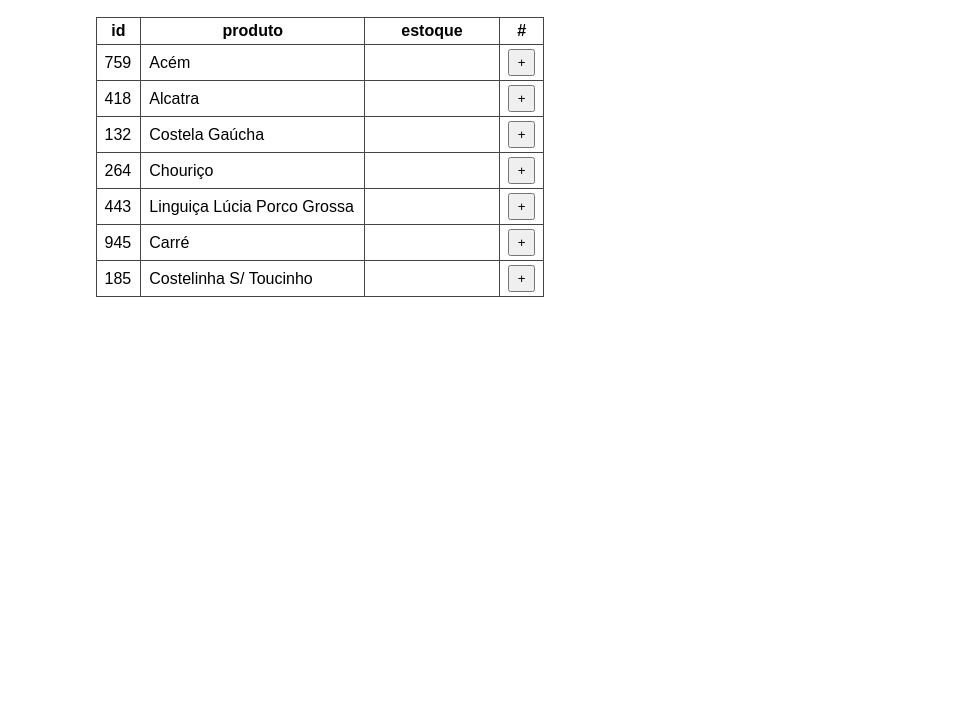
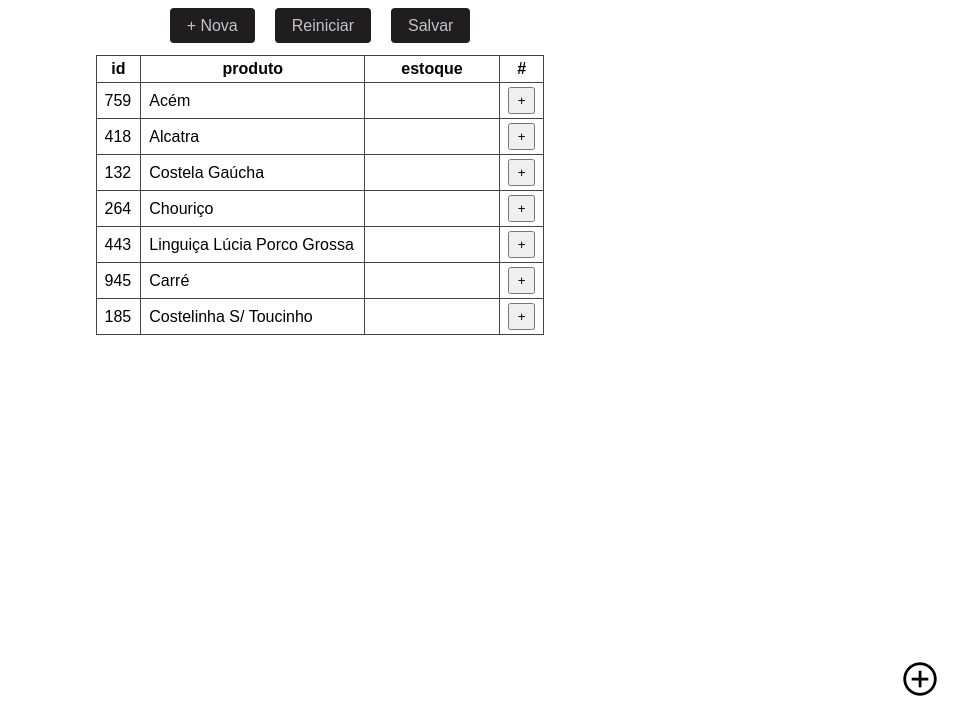
Before and after one commit to csleandro92/SGM, a plain HTML site: page index.html in a window 1280 px wide. Shown: the part 77-800 px from the top of the page, without its empty margins (320-1280 px from the left). Drawn offline with nearby package versions, Linux system fonts and the light colour scheme.

Commit message:
minor fix

```diff
--- a/index.html
+++ b/index.html
@@ -1,7 +1,9 @@
 <!DOCTYPE html>
-<html lang="en">
+<html lang="pt-br">
 
 <head>
+  <link rel="stylesheet" href="https://fonts.googleapis.com/css2?family=Material+Symbols+Outlined:opsz,wght,FILL,GRAD@20..48,100..700,0..1,-50..200" />
+
   <meta charset="UTF-8">
   <meta name="viewport" content="width=device-width, initial-scale=1.0">
   <title>SGM 1.0.0</title>
@@ -10,7 +12,16 @@
 </head>
 
 <body>
-  <h1>SGM</h1>
+  <header>
+    <h1>SGM</h1>
+    <nav>
+      <ul id="menu">
+        <li><a href="#new">+ Nova</a></li>
+        <li><a href="#reset">Reiniciar</a></li>
+        <li><a href="#save">Salvar</a></li>
+      </ul>
+    </nav>
+  </header>
   <table align="center" id="app">
     <thead>
       <tr>
@@ -39,6 +50,11 @@
       </tr> -->
     </tbody>
   </table>
+  <div id="add-item">
+    <span class="material-symbols-outlined">
+      add_circle
+    </span>
+  </div>
 </body>
 
 </html>
--- a/script.js
+++ b/script.js
@@ -1,47 +1,53 @@
-console.log("--- INICIANDO SGM ---");
-
+// Declaração de variáveis
 const table = document.querySelector("#app tbody");
 
+/* Objeto Database
+ * - responsável por receber os dados que serão semeados na tabela
+ */
 const Database = {
-  async create() {
-    const res = await fetch("./db.json");
-    const json = await res.json();
+  async readData() {
+    const response = await fetch("./db.json");
+    const json = await response.json();
     return json;
   },
 };
 
-Database.create().then((dados) => {
+Database.readData().then((data) => {
   // Agrupar itens por ordem alfabética e por categoria
-  dados.sort((a, b) => (a.produto < b.produto ? -1 : true));
-  dados.sort((a, b) => (a.categoria < b.categoria ? -1 : true));
+  data.sort((a, b) => (a.produto < b.produto ? -1 : true));
+  data.sort((a, b) => (a.categoria < b.categoria ? -1 : true));
 
-  const produtos = dados.map(
-    ({ id, produto }, index) =>
-      `<tr>
+  // Mapear os dados para exibir na tabela
+  const products = data.map(({ id, produto, estoque }, index) => {
+    return `<tr id="item-${index}">
         <td>${id}</td>
         <td>${produto}</td>
-        <td id="estoque-${index}"></td>
-        <td><button onclick="addEstoque(${index})">+</button>
-      </tr>
-      `
-  );
-  table.innerHTML = produtos.join("");
+        <td>${estoque || ""}</td>
+        <td><button onclick="addEstoque(${index})">+</button></td>
+      </tr>`; //FIX estoque
+  });
+
+  // Exibir os dados no browser
+  table.innerHTML = products.join("");
 });
 
 function addEstoque(index) {
-  const line = document.getElementById(`estoque-${index}`);
+  const line = document.querySelector(`#item-${index} td:nth-child(3n)`);
+
   const next = line.innerText || 0;
-  line.classList.add("estoque");
+
+  line.classList.add("d-flex");
   line.innerHTML = `<input type="number" id=${index}><button class="save" onclick="increment(${index}, ${next})">Salvar</button>`;
   document.getElementById(index).focus();
 }
 
 function increment(index, next) {
-  const line = document.getElementById(`estoque-${index}`);
+  const line = document.querySelector(`#item-${index} td:nth-child(3n)`);
+
   const current = document.getElementById(index).value || 0;
 
   const total = Number.parseInt(next) + Number.parseInt(current);
 
   line.innerText = total;
-  line.classList.remove("estoque");
+  line.classList.remove("d-flex");
 }
--- a/style.css
+++ b/style.css
@@ -1,9 +1,20 @@
+/* CSS Reset */
 * {
   margin: 0;
   padding: 0;
   box-sizing: border-box;
 }
 
+a {
+  text-decoration: none;
+  color: inherit;
+}
+
+ul {
+  list-style: none;
+}
+
+/* Estilo Geral */
 :root {
   font-size: 62.5%;
 }
@@ -16,17 +27,39 @@ body {
   margin: auto;
 }
 
-a {
-  text-decoration: none;
-  color: inherit;
+.d-flex {
+  display: flex;
 }
 
 h1 {
   line-height: 1;
   padding: 0 0 2rem;
   border-bottom: 2px solid #454545;
+  margin: 20px 0 0;
+  text-align: center;
+}
+
+nav ul {
   margin: 20px 0;
-  text-align: center;
+  display: flex;
+  justify-content: center;
+  align-items: center;
+  flex-wrap: wrap;
+  gap: 20px;
+}
+
+#menu a {
+  color: #c1c5c7;
+  background-color: #1f1d1d;
+  border: 1px solid transparent;
+  padding: 8px 16px;
+  border-radius: 4px;
+}
+
+#menu a:hover {
+  color: #1f1d1d;
+  background-color: #c1c5c7;
+  border-color: #1f1d1d;
 }
 
 table {
@@ -66,6 +99,20 @@ button.save {
   padding: 4px;
 }
 
-.estoque {
-  display: flex;
+#add-item {
+  position: absolute;
+  right: 0;
+  bottom: 0;
+  margin: 20px;
 }
+
+.material-symbols-outlined {
+  font-size: 4rem;
+  cursor: pointer;
+  transition: all 200ms ease-in-out;
+}
+
+.material-symbols-outlined:hover {
+  transform: scale(1.1);
+  color: #a0a2a3;
+}
```
